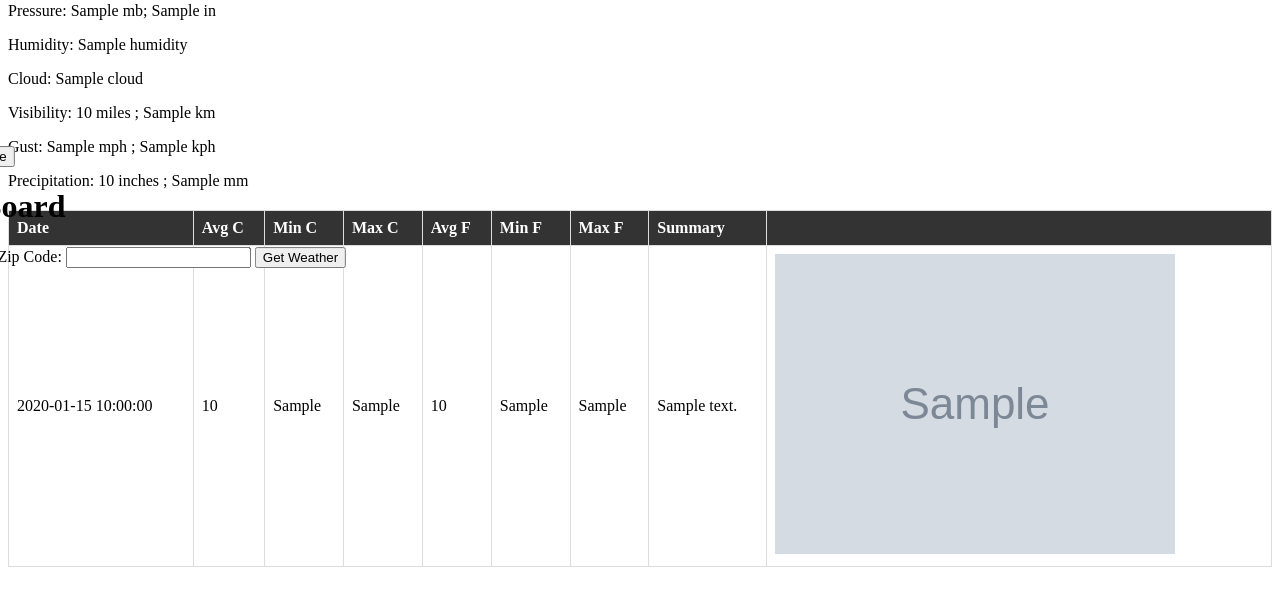
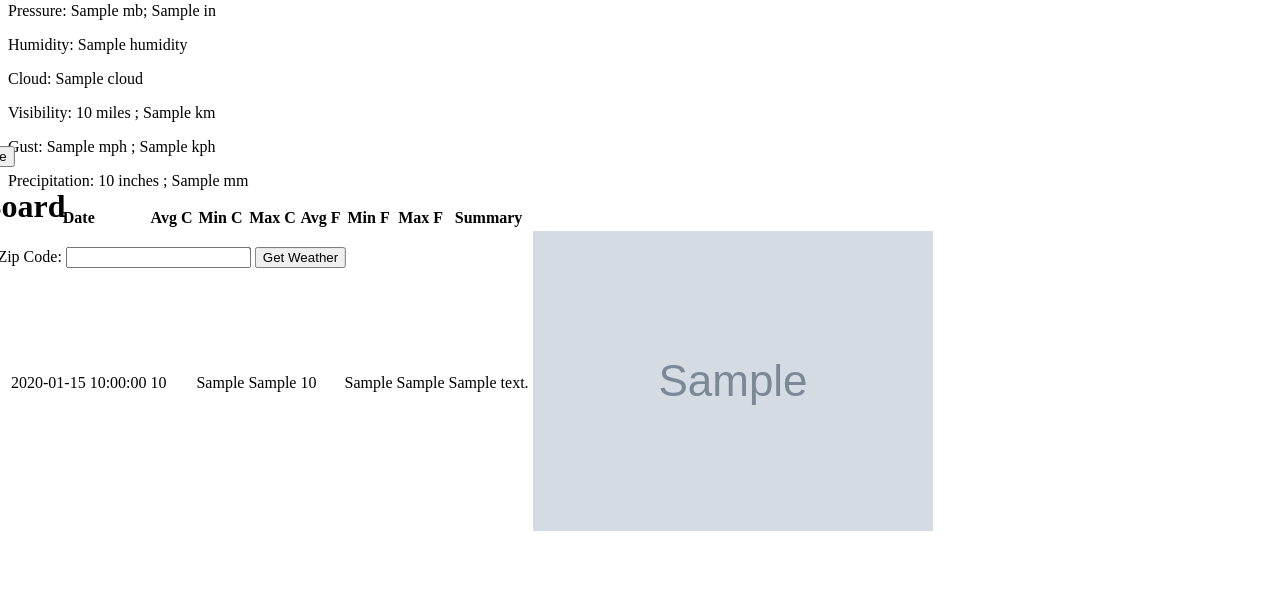
Before and after one commit to Yareek95/weather_app, a Flask app: template templates/index.html in a window 1280 px wide. Shown: the part 201-800 px from the top of the page. Run offline with Flask 2, Linux system fonts and the light colour scheme; the template is opened without the code that fills it: most values are stand-ins (such as "Sample title", 1, 10 or a date in 2020); grey boxes marked "Sample" are stand-in pictures.

Commit message:
Update style.css

```diff
--- a/static/style.css
+++ b/static/style.css
@@ -1,27 +1,3 @@
-.forecast-table-container {
-    margin-top: 20px;
-}
-.forecast-table {
-    width: 100%;
-    border-collapse: collapse;
-    margin-top: 10px;
-}
-.forecast-table th,
-.forecast-table td {
-    border: 1px solid #ddd;
-    padding: 8px;
-    text-align: left;
-}
-.forecast-table th {
-    background-color: #333;
-    color: #fff;
-}
-/* Style error messages */
-.error-message {
-    color: #ff0000;
-    margin-top: 20px;
-    text-align: center;
-}
 
 .center-div {
     position: absolute;
```
